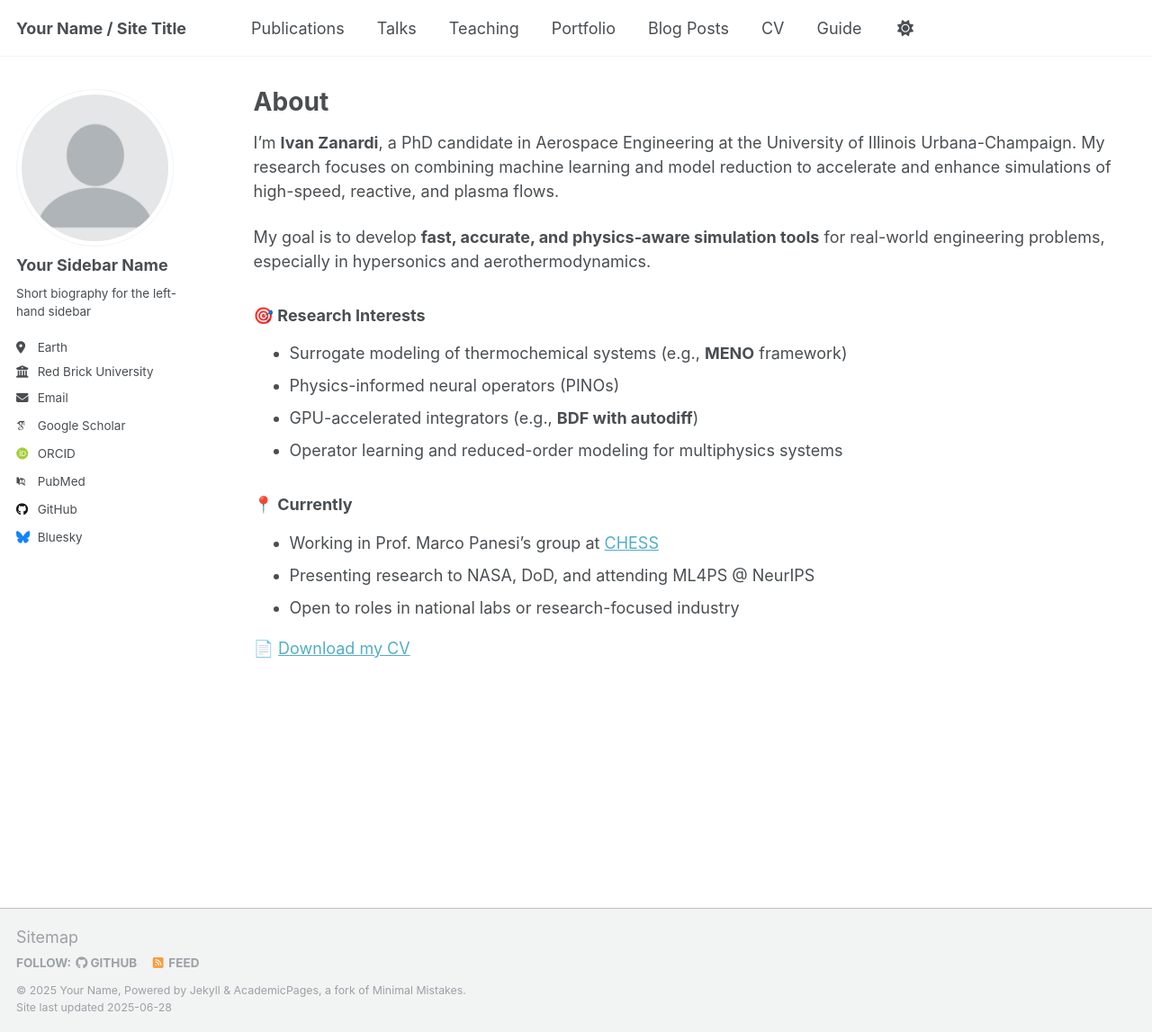
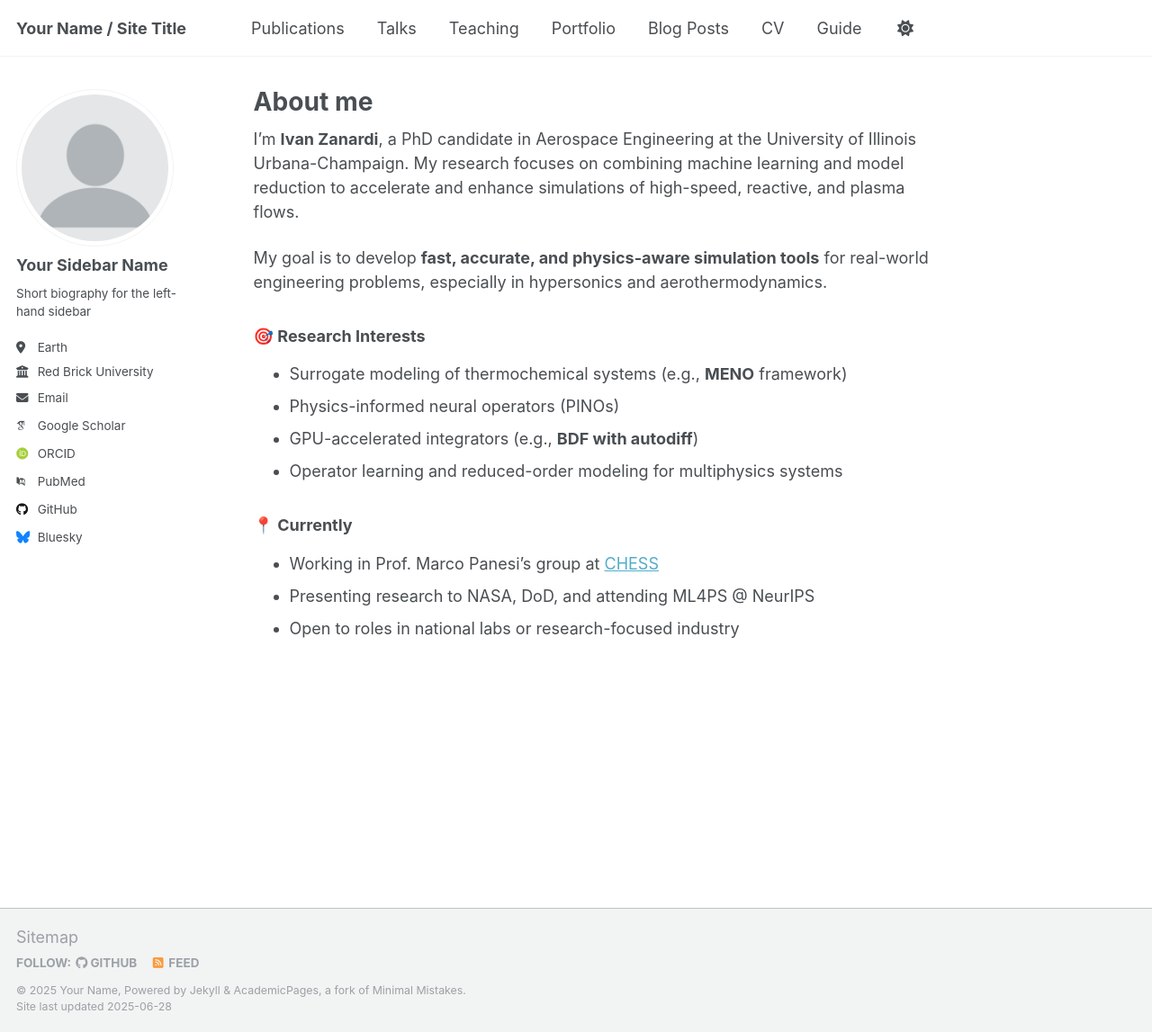
Before and after one commit to ivanZanardi/ivanzanardi.github.io, a Jekyll site: the page built from _pages/about.md, in a window 1280 px wide and 1147 px high. Shown: the whole window at 90% size. Built offline with Jekyll 4.4.1, drawn with Linux system fonts in a browser that asks for light colours; some web fonts are replaced; a script that is not in the unit is left out; part of the change alters nothing that is shown.

Commit message:
Update about.md

```diff
--- a/_pages/about.md
+++ b/_pages/about.md
@@ -1,10 +1,32 @@
 ---
-layout: archive
-title: "About"
-permalink: /about/
+permalink: /
+title: "About me"
+excerpt: "About me"
 author_profile: true
+redirect_from:
+  - /about/
+  - /about.html
 ---
+<!--
+Welcome! I am a data scientist applying machine learning tools and causal
+inference techniques to remote sensing data. I am an affiliated
+researcher with the [Data-driven Analysis of Peace Project](https://dapp-lab.org)
+and a research collaborator with the
+[Research on International Policy Implementation Lab](https://bridgingthegapproject.org/ripil).
 
+I earned my PhD in Political Science from the
+[University *of* North Carolina *at* Chapel Hill](https://www.unc.edu) and my
+BA in Political Science from [Haverford College](https://www.haverford.edu).
+My academic work has been [published](publications) in the
+*American Political Science Review*, *International Studies Quarterly*,
+*Conflict Management and Peace Science*, and
+*Political Science Research and Methods*, among other outlets. This
+[research](research) explores the causes and consequences of political violence
+using a broad variety of methods such as latent variable models, geospatial
+analysis, and big data. I have [taught](teaching) quantitative methodology and
+international relations, and am a certified instructor with
+[The Carpentries](https://carpentries.org).
+-->
 I’m **Ivan Zanardi**, a PhD candidate in Aerospace Engineering at the University of Illinois Urbana-Champaign. My research focuses on combining machine learning and model reduction to accelerate and enhance simulations of high-speed, reactive, and plasma flows.
 
 My goal is to develop **fast, accurate, and physics-aware simulation tools** for real-world engineering problems, especially in hypersonics and aerothermodynamics.
@@ -19,5 +41,3 @@ My goal is to develop **fast, accurate, and physics-aware simulation tools** for
 - Working in Prof. Marco Panesi's group at [CHESS](https://chess.aerospace.illinois.edu/)
 - Presenting research to NASA, DoD, and attending ML4PS @ NeurIPS
 - Open to roles in national labs or research-focused industry
-
-📄 [Download my CV](/files/cv.pdf)
```
